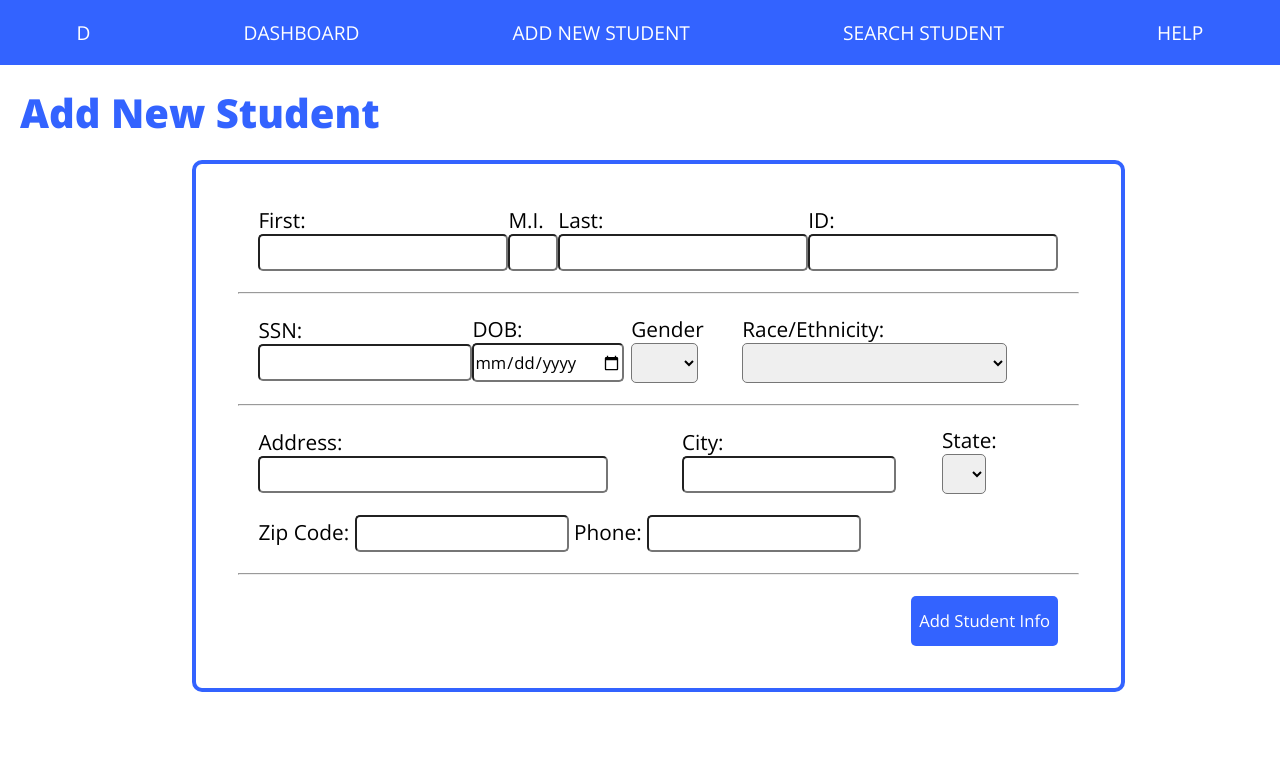
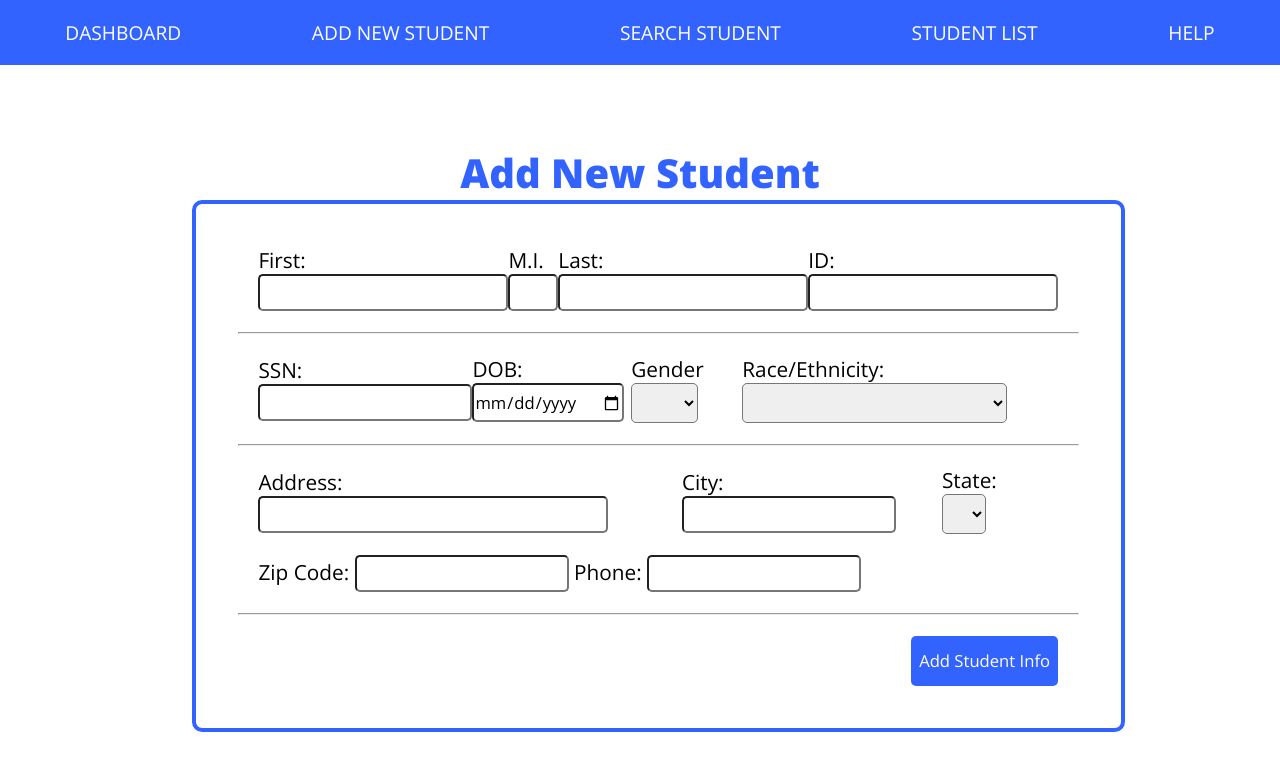
Before and after one commit to kmongy/datadoc, a plain HTML site: page dataAdd.html in a window 1280 px wide. Drawn offline with nearby package versions, Linux system fonts and the light colour scheme.

```diff
--- a/dataAdd.html
+++ b/dataAdd.html
@@ -14,10 +14,10 @@
   <body>
     <nav id="navbar" class="data-nav">
       <ul>
-        <a href="#"><li class="logo">D</li></a>
         <a href="data.html"><li>Dashboard</li></a>
         <a href="dataAdd.html"><li id="addStudent">Add New Student</li></a>
         <a href="#"><li>Search Student</li></a>
+        <a href="#"><li>Student List</li></a>
         <a href="#"><li>Help</li></a>
       </ul>
     </nav>
--- a/styles/data.css
+++ b/styles/data.css
@@ -47,8 +47,9 @@ ADD NEW STUDENT
 */
 #data-add-header {
   font-size: 2.5em;
-  margin: .5em;
+  margin-top: 2em;
   color: var(--main-color);
+  text-align: center;
 }
 #data-add {
   font-size: 1.3em;
```
Also changed, not shown: data.html (+1 -1 lines).
